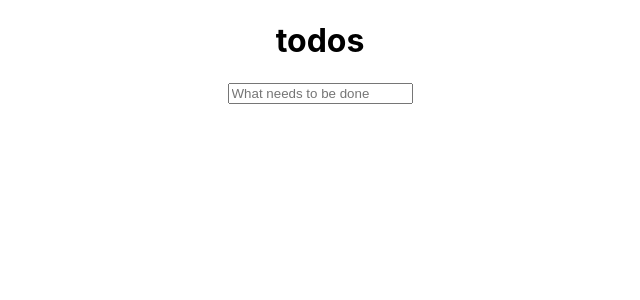
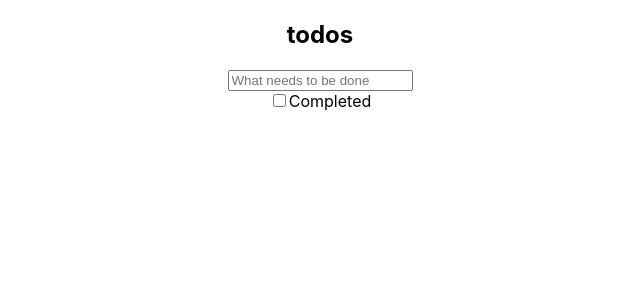
Before and after one commit to hfsa/TodoApp, a React (Create React App) app: page / in a window 1280 px wide. Shown: the top 300 px of the page, without its empty margins (320-960 px from the left). Built offline with nearby package versions, Linux system fonts and the light colour scheme.

Commit message:
display todo list

```diff
--- a/src/Todo.js
+++ b/src/Todo.js
@@ -21,12 +21,24 @@ if (e.key === 'Enter') {
 }
 }
 
+    return (
 
-    return (
-        <div>
-            <h1>todos</h1>
+            <section>
+                <header>
+                <h1>todos</h1>
             <input placeholder='What needs to be done' value={inputText} onChange={e => setInputText(e.target.value)} onKeyPress={handleKeyPress} />
+                </header>
 
-        </div>
+                <section>
+                    <input id='toggle-all' type='checkbox' />
+                    <label htmlFor='toggle-all'>Completed</label>
+                    <ul>
+                        {items.map((item => (
+                            <li key={item.id}>{item.text}</li>
+                        )))}
+                    </ul>
+                </section>
+
+            </section>
     );
 }
```
